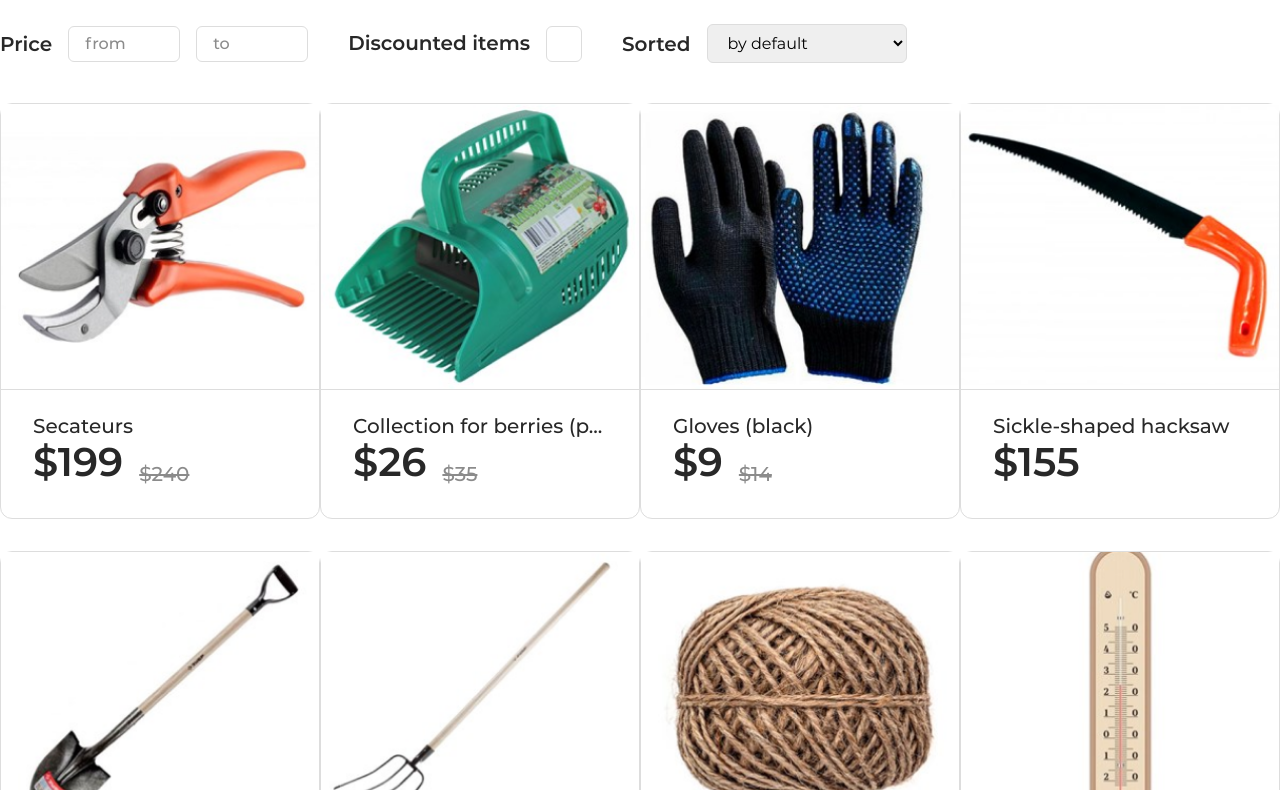
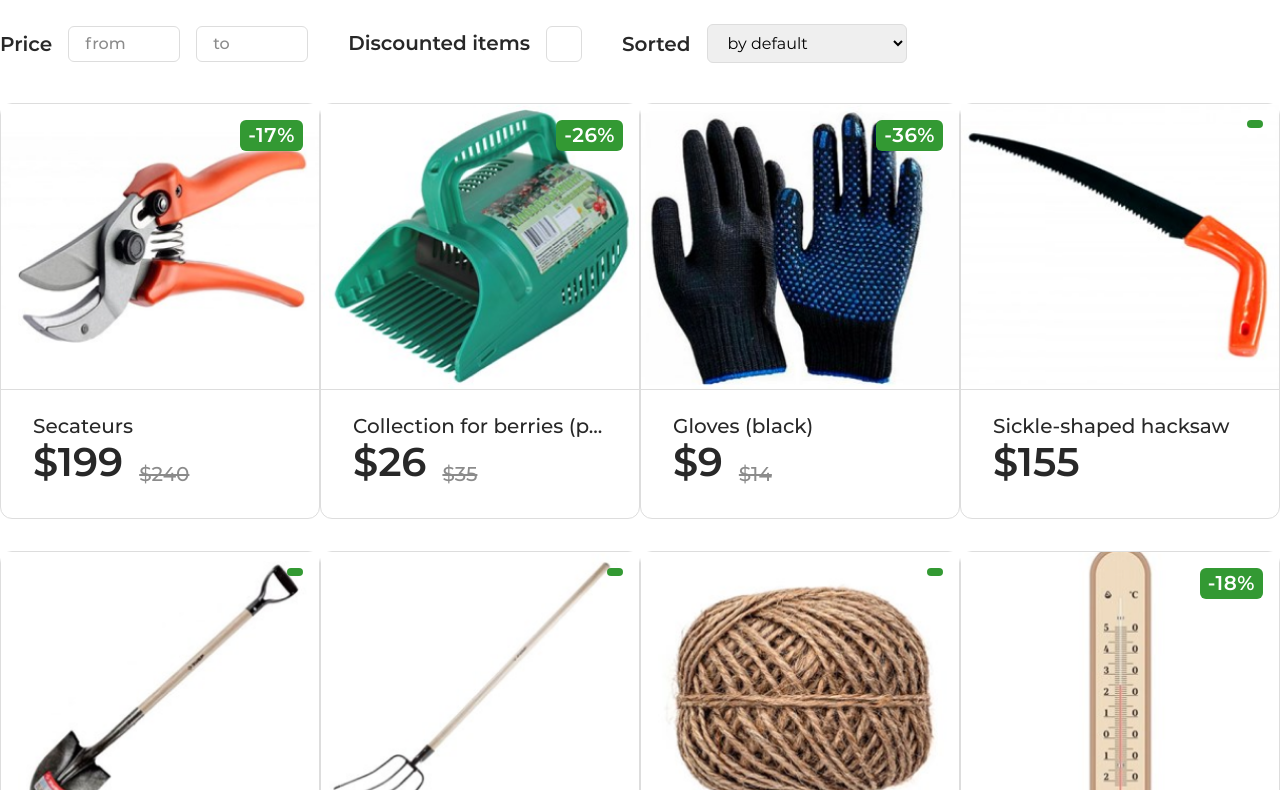
Before and after one commit to SardorXaydarov/IE-FE-Figma, a plain HTML site: page tovars.html in a window 1280 px wide. Shown: the part 354-1144 px from the top of the page. Drawn offline with Linux system fonts and the light colour scheme.

Commit message:
some codes added

```diff
--- a/css/style.css
+++ b/css/style.css
@@ -589,6 +589,7 @@ body {
 .tovar-card {
     width: 316px;
     border-radius: 12px;
+    position: relative;
     width: 320px;
     border: 1px solid #DDD;
 }
--- a/js/categorys.js
+++ b/js/categorys.js
@@ -161,18 +161,21 @@ let alltovars = [
         tovarName: "Bayonet shovel",
         tovarPrice: '$180',
         oldPrice: "",
+        sale: "",
     },
     {
         img: "images/tovars/t6.png",
         tovarName: "Garden pitchfork",
         tovarPrice: '$179',
         oldPrice: "",
+        sale: "",
     },
     {
         img: "images/tovars/t7.png",
         tovarName: "Barbell",
         tovarPrice: '$12',
         oldPrice: "",
+        sale: "",
     },
     {
         sale: "-18%",
```
